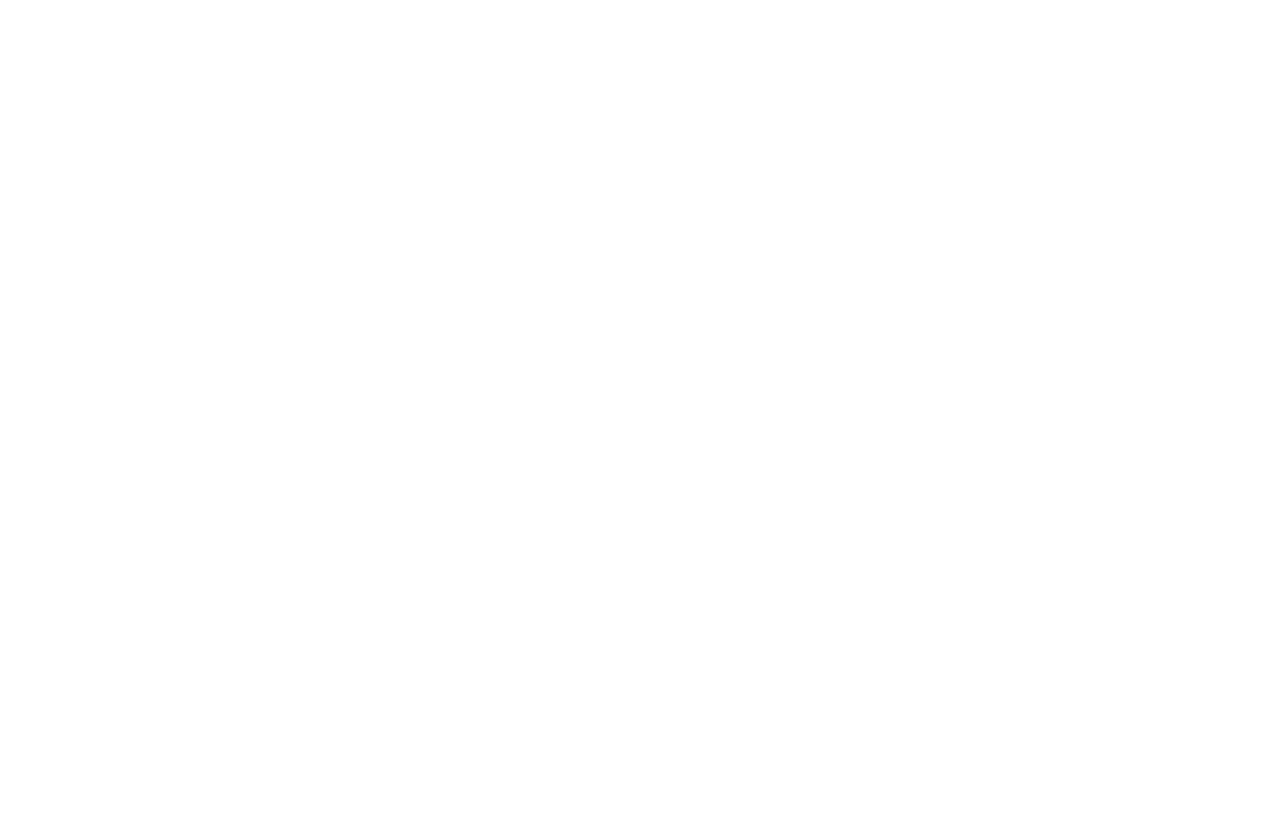
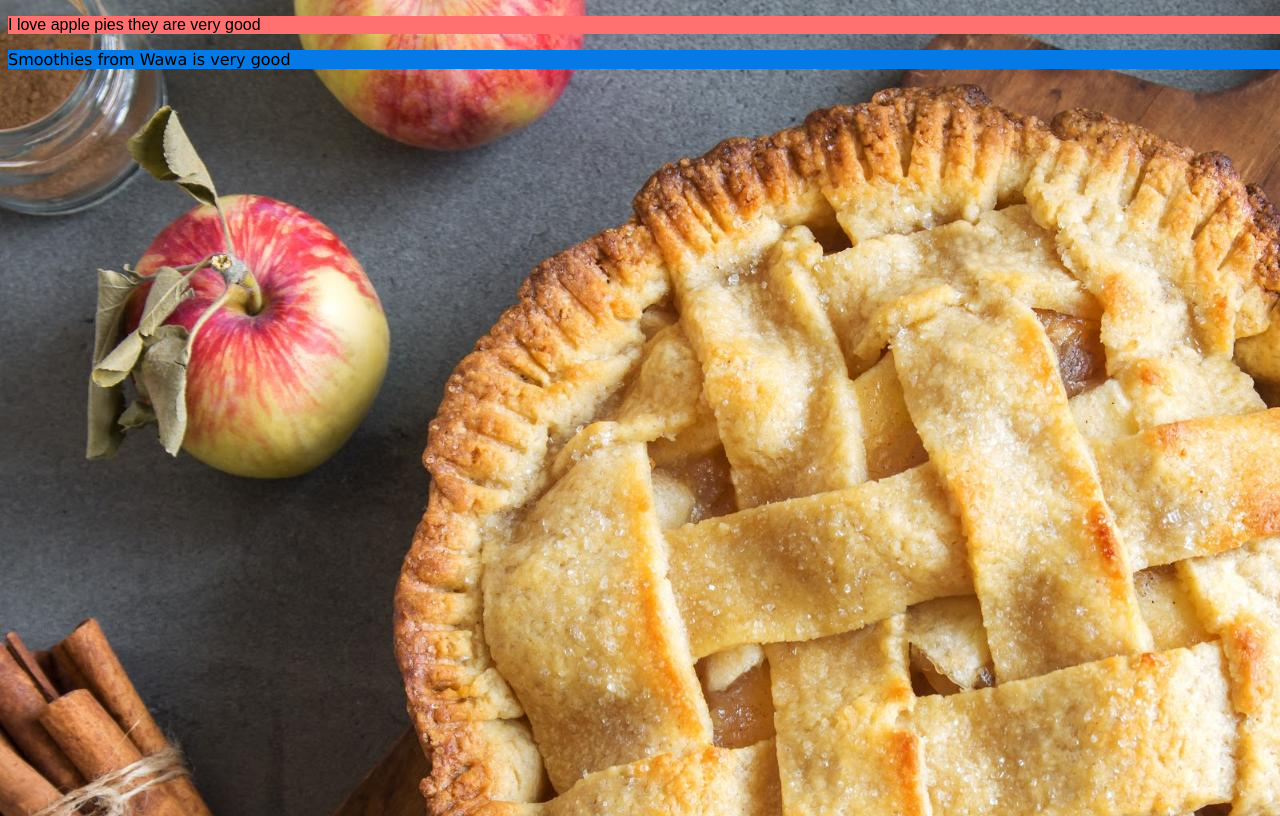
Before and after one commit to BradenFrank08/CSS-Practice, a plain HTML site: page page2.html in a window 1280 px wide. Drawn offline with Linux system fonts and the light colour scheme.

Commit message:
added text and a background

```diff
--- a/page2.html
+++ b/page2.html
@@ -7,6 +7,9 @@
   <title>replit</title>
   <link href="style.css" rel="stylesheet" type="text/css" />
 </head>
-
 <body>
-<p></p>
+<p class="joker"> I love apple pies they are very good</p>
+<p class="food"> Smoothies from Wawa is very good</p>
+ <body style="background-image: url(images/image1.jpg);">
+</body>
+</html>
--- a/style.css
+++ b/style.css
@@ -2,3 +2,18 @@ html, body {
   height: 100%;
   width: 100%;
 }
+.p1 {
+  font-family: "Times New Roman", Times, serif;
+}
+.joker{
+  font-family: Arial, Helvetica, sans-serif;
+  background-color: #ff7070;
+}
+
+.food{
+font-family: Verdana, Geneva, Tahoma, sans-serif;
+  background-color: #0579e6;
+}
+a {
+  color: hotpink;
+}
```
Also changed, not shown: images/image1.jpg (added).
